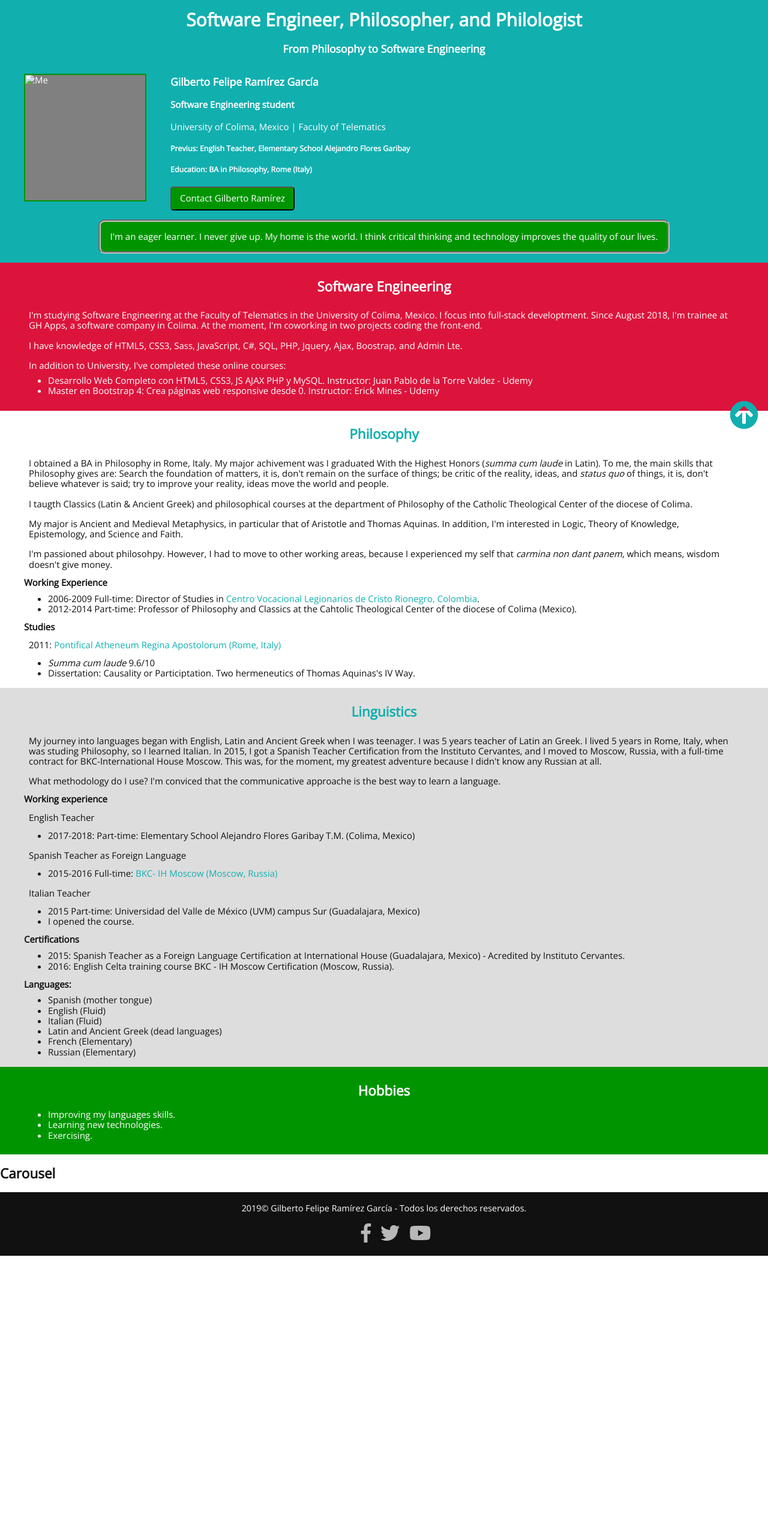
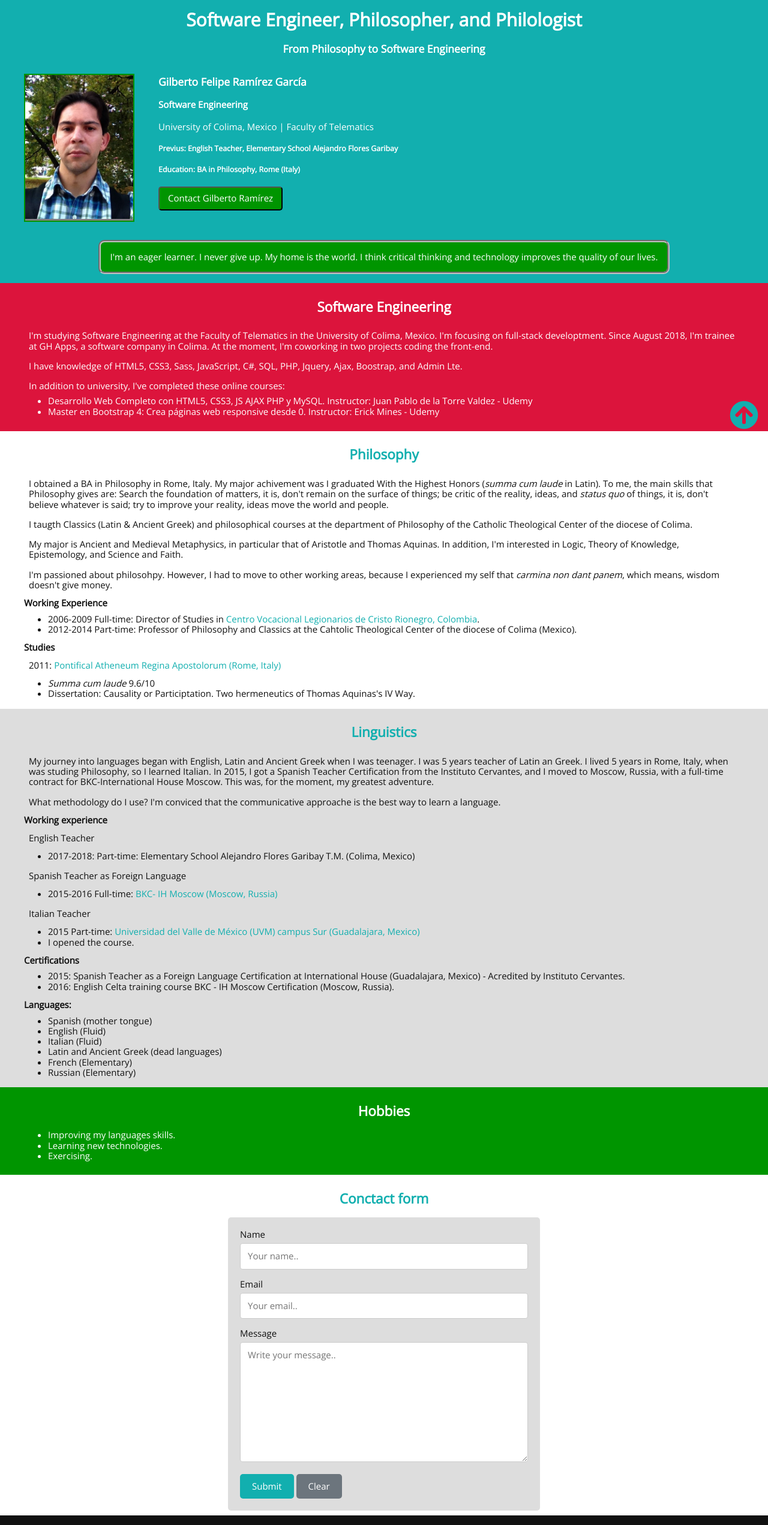
Before and after one commit to Gilberto-Felipe/webPersonal, a plain HTML site: page index.html in a window 1280 px wide. Shown: the part 68-2611 px from the top of the page at 60% size. Before the commit the page ends 2162 px from the top, so only its background shows below. Drawn offline with nearby package versions, Linux system fonts and the light colour scheme.

Commit message:
Formulario de contacto - ok
Añadí el formulario de contacto. Lo había olvidado.
Cargué una foto.
Mejoré el estilo de diferentes secciones.
Fin.

```diff
--- a/index.html
+++ b/index.html
@@ -21,13 +21,12 @@
                 <img src="images/logo_macross.svg" alt="logo">
             </figure>
             <nav class="main-menu">
-                <a class="active" href="#">Profile</a>
-                <a href="#">Software Engineering</a>
-                <a href="#">Philosophy</a>
-                <a href="#">Linguistics</a>
-                <a href="#">Hobbies</a>
-                <a href="#">Carousel</a>
-                <a href="#">Contact</a>
+                <a class="active" href="#s1">Profile</a>
+                <a href="#s2">Software Engineering</a>
+                <a href="#s3">Philosophy</a>
+                <a href="#s4">Linguistics</a>
+                <a href="#s5">Hobbies</a>
+                <a href="#s6">Contact</a>
             </nav>
         </header>
     </section>
@@ -39,11 +38,11 @@
         </div>
         <main class="main-info">
             <figure class="box-photo">
-                <img src="#" alt="Me">
+                <img src="images/IMG_0806.JPG" alt="Me">
             </figure>
             <article class="presentation">
                 <h3>Gilberto Felipe Ramírez García</35>
-                <h4>Software Engineering student</h4>
+                <h4>Software Engineering</h4>
                 <p>University of Colima, Mexico | Faculty of Telematics</p>
                 <h5>Previus: English Teacher, Elementary School Alejandro Flores Garibay</h5>
                 <h5>Education: BA in Philosophy, Rome (Italy)</h5>
@@ -55,18 +54,18 @@
         </article>
     </section>
 
-    <section class="software">
+    <section class="software" id="s2">
         <h2 class="section-title">Software Engineering</h2>
-        <p>I'm studying Software Engineering at the Faculty of Telematics in the University of Colima, Mexico. I focus into full-stack developtment. Since August 2018, I'm trainee at GH Apps, a software company in Colima. At the moment, I'm coworking in two projects coding the front-end.</p>
+        <p>I'm studying Software Engineering at the Faculty of Telematics in the University of Colima, Mexico. I'm focusing on full-stack developtment. Since August 2018, I'm trainee at GH Apps, a software company in Colima. At the moment, I'm coworking in two projects coding the front-end.</p>
         <p>I have knowledge of HTML5, CSS3, Sass, JavaScript, C#, SQL, PHP, Jquery, Ajax, Boostrap, and Admin Lte.</p>
-        <p>In addition to University, I've completed these online courses:</p>
+        <p>In addition to university, I've completed these online courses:</p>
         <ul>
             <li><a href="https://www.udemy.com/desarrollo-web-completo-con-html5-css3-js-php-y-mysql/">Desarrollo Web Completo con HTML5, CSS3, JS AJAX PHP y MySQL. Instructor: Juan Pablo de la Torre Valdez - Udemy</a></li>
             <li><a href="https://www.udemy.com/curso-de-bootstrap-4/">Master en Bootstrap 4: Crea páginas web responsive desde 0. Instructor: Erick Mines - Udemy</a></li>
         </ul>
     </section>
 
-    <section class="philosophy">
+    <section class="philosophy" id="s3">
         <h2 class="section-title">Philosophy</h2>
         <p>I obtained a BA in Philosophy in Rome, Italy. My major achivement was I graduated With the Highest Honors (<em>summa cum laude</em> in Latin). To me, the main skills that Philosophy gives are: Search the foundation of matters, it is, don't remain on the surface of things; be critic of the reality, ideas, and <em>status quo</em> of things, it is, don't believe whatever is said; try to improve your reality, ideas move the world and people.</p>
         <p>I taugth Classics (Latin & Ancient Greek) and philosophical courses at the department of Philosophy of the Catholic Theological Center of the diocese of Colima.</p>
@@ -85,9 +84,9 @@
         </ul>
     </section>
 
-    <section class="linguistics">
+    <section class="linguistics" id="s4">
         <h2 class="section-title">Linguistics</h2>
-        <p>My journey into languages began with English, Latin and Ancient Greek when I was teenager. I was 5 years teacher of Latin an Greek. I lived 5 years in Rome, Italy, when was studing Philosophy, so I learned Italian. In 2015, I got a Spanish Teacher Certification from the Instituto Cervantes, and I moved to Moscow, Russia, with a full-time contract for BKC-International House Moscow. This was, for the moment, my greatest adventure because I didn't know any Russian at all.</p>
+        <p>My journey into languages began with English, Latin and Ancient Greek when I was teenager. I was 5 years teacher of Latin an Greek. I lived 5 years in Rome, Italy, when was studing Philosophy, so I learned Italian. In 2015, I got a Spanish Teacher Certification from the Instituto Cervantes, and I moved to Moscow, Russia, with a full-time contract for BKC-International House Moscow. This was, for the moment, my greatest adventure.</p>
         <p>What methodology do I use? I'm conviced that the communicative approache is the best way to learn a language.</p>
 
         <h4>Working experience</h4>
@@ -101,7 +100,7 @@
         </ul>
         <p>Italian Teacher</p>
         <ul>
-            <li>2015 Part-time: Universidad del Valle de México (UVM) campus Sur (Guadalajara, Mexico)</li>
+            <li>2015 Part-time: <a href="https://uvm.mx/campus-guadalajara-sur">Universidad del Valle de México (UVM) campus Sur (Guadalajara, Mexico)</a></li>
             <li>I opened the course.</li>
         </ul>
 
@@ -122,7 +121,7 @@
             </ul>
     </section>
 
-    <section class="hobbies">
+    <section class="hobbies" id="s5">
         <h2 class="section-title">Hobbies</h2>
         <ul>
             <li>Improving my languages skills.</li>
@@ -131,9 +130,26 @@
         </ul>
     </section>
 
-    <aside class="carousel">
-            <h2 class="section-title">Carousel</h2>
-    </aside>
+    <section class="contact" id="s6">
+        <h2 class="section-title">Conctact form</h2>
+        <form action="#">
+
+            <label for="name">Name</label>
+            <input type="text" id="name" name="name" placeholder="Your name.." required>
+
+            <label for="email">Email</label>
+            <input type="email" id="email" name="email" placeholder="Your email.." required>
+
+            <label for="message">Message</label>
+            <textarea id="message" name="message" placeholder="Write your message.." style="height:200px"></textarea>
+
+            <div class="form-group">
+                <button type="submit" class="send">Submit</button>
+                <button type="reset" class="clear">Clear</button>
+            </div>
+
+          </form>
+    </section>
 
     <footer>
         <p>2019&copy; Gilberto Felipe Ramírez García - Todos los derechos reservados.</p>
--- a/scss/styles.scss
+++ b/scss/styles.scss
@@ -6,8 +6,11 @@ $principal: #12afaf;
 $secundario: #009500;
 
 /*------------------------------
-            BODY
+            GLOBAL
 ------------------------------*/
+html {
+    scroll-behavior: smooth;
+  }
 body{
     font-size: 15px;
     font-family: 'Open Sans', sans-serif;
@@ -37,7 +40,6 @@ header figure img {
 .main-menu {
     flex: 0 1 100%;
     display: flex;
-    flex-direction: row !important;
     flex-wrap: wrap;
     align-items: center;
 }
@@ -74,11 +76,16 @@ main.main-info{
     display: flex;
 }
 figure.box-photo {
-    width: 200px;
+    max-width: 180px;
     height: auto;
     border: 2px solid $secundario;
     order: 0;
     background-color: gray;
+    flex: 0 1 100%;
+}
+main figure img{
+    max-width: 100%;
+    height: auto;
 }
 article.presentation button#in-main{
     background-color: $secundario;
@@ -222,8 +229,61 @@ section.hobbies ul {
 }
 
 /*------------------------------
-            CAROUSEL
+            CONTACT
 ------------------------------*/
+section.contact{
+    display: flex;
+    flex-direction: column;
+    align-items: center;
+    color: $texto;
+    padding: .5rem 2.5rem;
+}
+section.contact h2.section-title{
+    color: $principal;
+}
+form {
+    border-radius: 5px;
+    background-color: #ddd;
+    padding: 20px;
+    max-width: 40%;
+}
+input[type=text], input[type=email], textarea {
+    width: 100%;
+    padding: 12px;
+    border: 1px solid #ccc;
+    border-radius: 4px;
+    box-sizing: border-box;
+    margin-top: 6px;
+    margin-bottom: 16px;
+    resize: vertical;
+}
+button.send {
+    color: #fff;
+    background-color: $principal;
+    padding: 12px 20px;
+    border: none;
+    border-radius: 5px;
+    cursor: pointer;
+}
+button.send:hover {
+    background-color: $secundario;
+    border-color: transparent;
+    transition: all .5s ease;
+}
+button.clear {
+    color: #fff;
+    background-color: #6c757d;
+    padding: 12px 20px;
+    border: none;
+    border-radius: 5px;
+    cursor: pointer;
+
+}
+button.clear:hover {
+    background-color: #5a6268;
+    border-color: transparent;
+    transition: all .5s ease;
+}
 
 
 /*------------------------------
```
Also changed, not shown: css/styles.css, images/IMG_0806.JPG (added), 1 other file.
